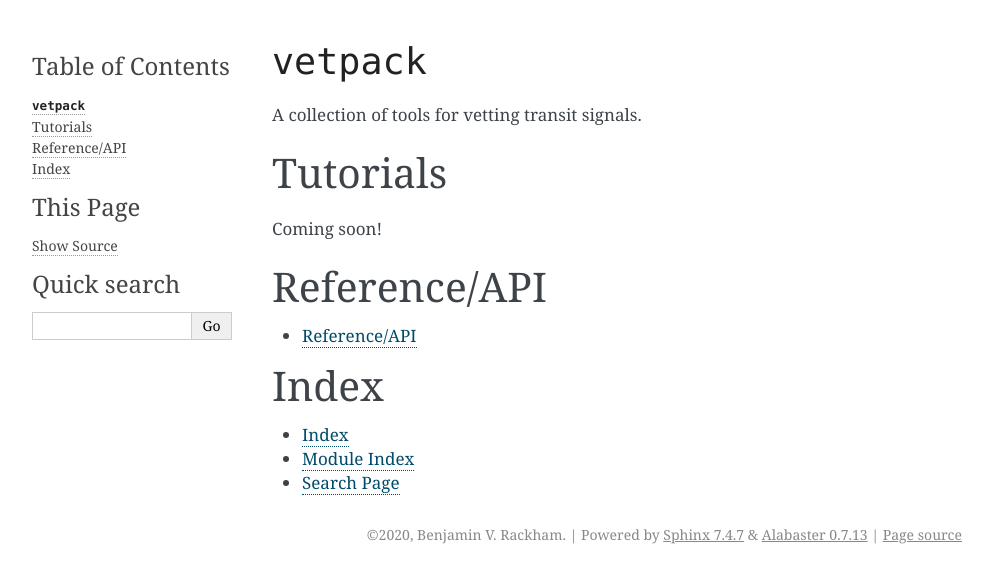
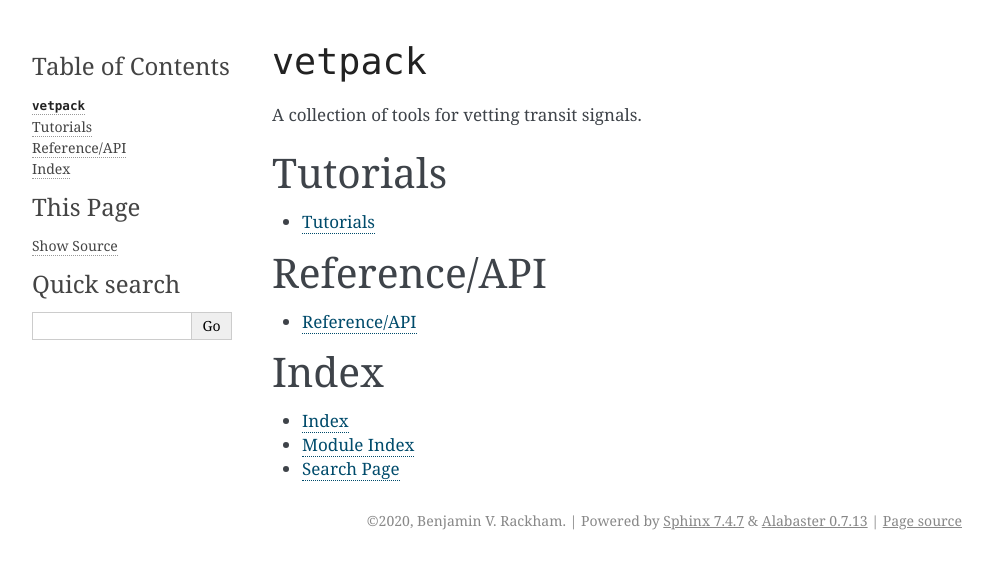
Before and after one commit to disruptiveplanets/vetpack, a Sphinx documentation site: the page built from docs/source/index.rst, in a window 1280 px wide. Shown: the top 583 px of the page, without its empty margins (148-1141 px from the left). Built offline with Sphinx 7.4.7, drawn with Linux system fonts in a browser that asks for light colours.

Commit message:
Add tutorials to docs

```diff
--- a/docs/source/index.rst
+++ b/docs/source/index.rst
@@ -6,7 +6,10 @@ A collection of tools for vetting transit signals.
 Tutorials
 =========
 
-Coming soon!
+.. toctree::
+   :maxdepth: 1
+
+   tutorials/index
 
 Reference/API
 =============
```
Also changed, not shown: docs/source/tutorials/index.rst (added, +9 -0 lines).
